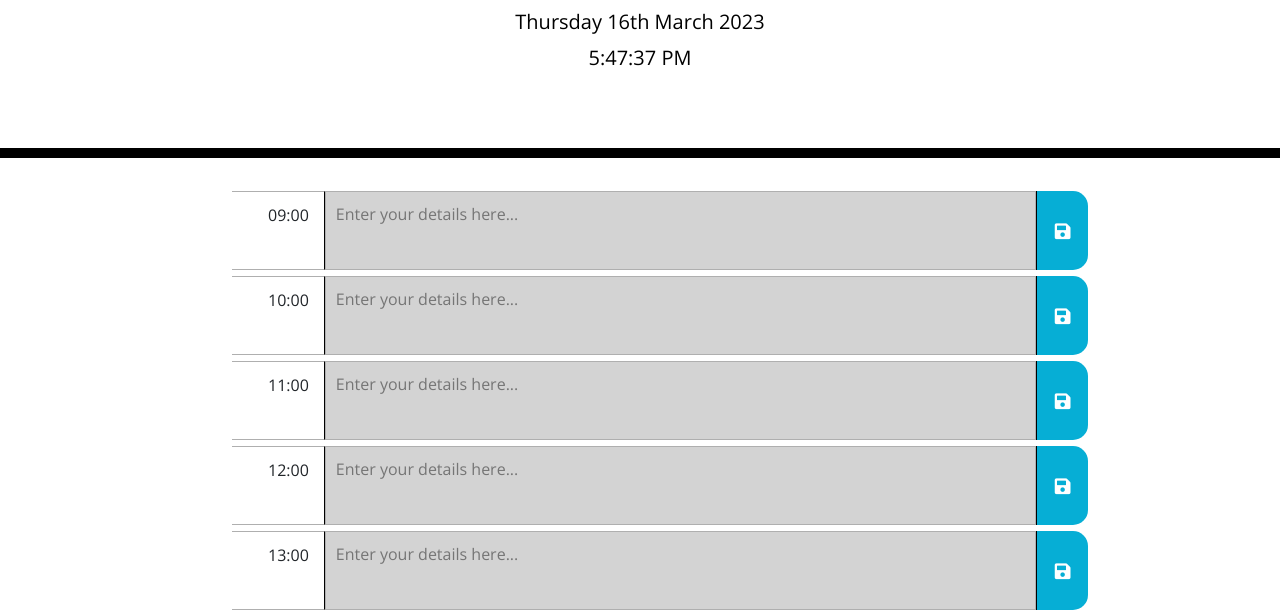
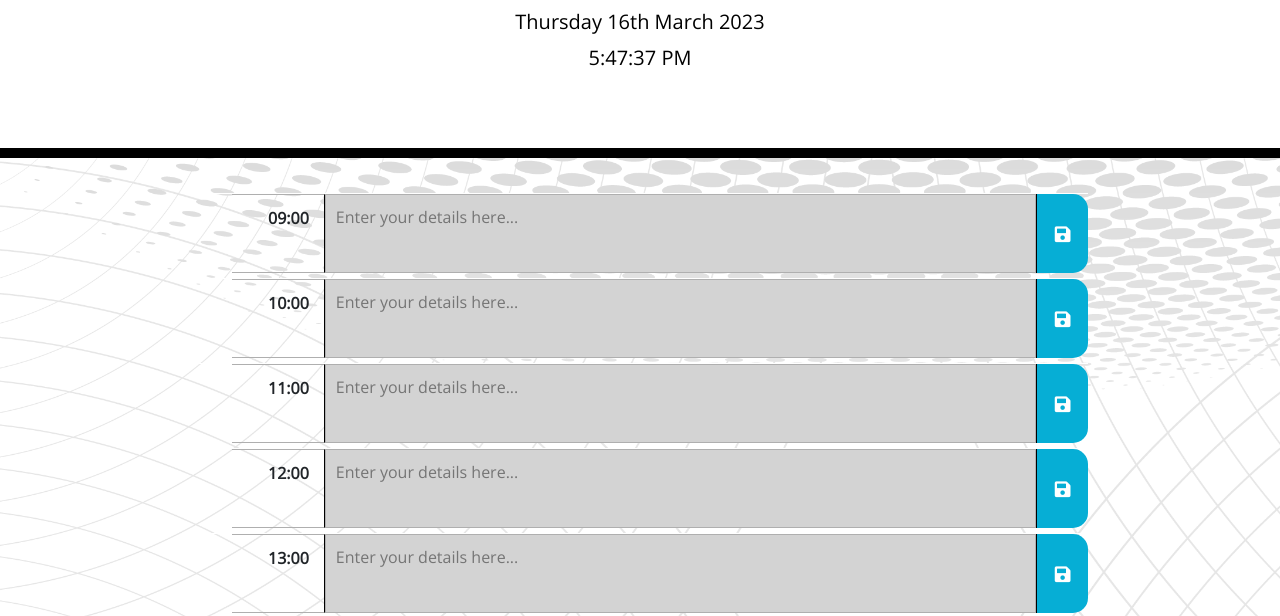
Before and after one commit to rhanciles/Work-Day-Scheduler, a plain HTML site: page index.html in a window 1280 px wide. Shown: the part 182-798 px from the top of the page. Drawn offline with nearby package versions, Linux system fonts and the light colour scheme.

Commit message:
Add background image
Add background image and adjust CSS properties.

```diff
--- a/assets/css/style.css
+++ b/assets/css/style.css
@@ -2,7 +2,7 @@ body {
   font-family: 'Open Sans', sans-serif;
   font-size: 16px;
   line-height: 1;
-  margin-bottom: 30px;
+  margin-bottom: 0px;
 }
 
 textarea {
@@ -24,6 +24,14 @@ textarea {
   color: black;
   border-radius: 0;
   border-bottom: 10px solid black;
+  margin-bottom: 0px;
+}
+
+#backDrop {
+  background-image: url(../images/vector-NOV-2020-22-grey-02.png);
+  background-size: cover;
+  padding-top: 30px;
+  padding-bottom: 30px;
 }
 
 .text-cell {
@@ -40,6 +48,7 @@ textarea {
   display: flex;
   flex-grow: 0.3;
   padding: 15px;
+  font-weight: bold;
   justify-content: right;
   border-right: 1px solid black;
   border-top: 1px solid rgb(175, 175, 175);
--- a/assets/js/script.js
+++ b/assets/js/script.js
@@ -14,13 +14,17 @@ update();
 
 // JSON.parse(localStorage.getItem("details")) || [];
 // console.log(cityRecall);
+// var details = localStorage.getItem('details');
+
 var details0 = localStorage.getItem('details0');
-// var details1 = localStorage.getItem('details1');
-// var details2 = localStorage.getItem('details3');
-// var details3 = localStorage.getItem('details3');
-// var details4 = localStorage.getItem('details4');
-// var details5 = localStorage.getItem('details5');
-// var details6 = localStorage.getItem('details6');
+var details1 = localStorage.getItem('details1');
+var details2 = localStorage.getItem('details3');
+var details3 = localStorage.getItem('details3');
+var details4 = localStorage.getItem('details4');
+var details5 = localStorage.getItem('details5');
+var details6 = localStorage.getItem('details6');
+var details7 = localStorage.getItem('details7');
+var details8 = localStorage.getItem('details8');
 
 console.log("P0: " + $(".text-field").val());
 
@@ -46,29 +50,26 @@ function renderSchedule() {
     // Use variables to dynamically replicate "newRow".
     var newRow = $('<ul class="time-row">');
     var timeCell = $('<li class="time-cell">');
-    var txtField = $("<div class='text-cell previous'>");
+    var txtField = $("<div class='text-cell present'>");
     var textCell = $('<textarea class="text-field" placeholder="Enter your details here..." name="details" rows="3">');
     var saveBtn = $('<li class="fas fa-save save-btn">');
     textCell.attr('id', 'details' + [i]);
-
-
 
     // Function to save text
     saveBtn.on('click', function (event) {
     event.preventDefault();
     console.log  ("saveBtn clicked!");
-    // details = $(".text-field").val();
     details = $(this).siblings(".text-cell").children(".text-field").val();
+    console.log ("details  = ", details);
     var detailsID = $(this).siblings(".text-cell").children(".text-field").attr('id');
-    console.log ("details  = ", details);
     localStorage.setItem(detailsID, details);
     // localStorage.setItem("details", JSON.stringify(details));
     // console.log(event)
     // saveText()
 
+    console.log("P1: " + $(".text-field").val());
     console.log("This is ID No: ", detailsID);
 
-    // console.log("P1: " + $(".text-field").val());
 });
 
     // Append new row to exixting block
@@ -83,7 +84,18 @@ function renderSchedule() {
         timeCell.text(('0')+timeGen+(':00'));
       }
 
-    // $("#details" + [i]).val(details).target;
+    // $(".text-field").val(details0).target;
+
+    $("#details0").val(details0);
+    $("#details1").val(details1);
+    $("#details2").val(details2);
+    $("#details3").val(details3);
+    $("#details4").val(details4);
+    $("#details5").val(details5);
+    $("#details6").val(details6);
+    $("#details7").val(details7);
+    $("#details8").val(details8);
+
 
 //-----------------------------------------------------
     // console.log(timeRow)
--- a/index.html
+++ b/index.html
@@ -29,14 +29,17 @@
       <p id="currentDay" class="lead"></p>
       <p id="currentTime" class="lead"></p>
     </header>
-    <div class="time-block">
+    <div id="backDrop">
+      <div class="time-block">
       <!-- Timeblocks go here -->
       <!-- <ul class="time-row temp-row">
         <li class="time-cell">Time</li>
         <textarea class="text-cell" id="schedule" placeholder="Enter your details here..." rows="3"></textarea>
         <li class="fas fa-save save-btn"></li>
       </ul> -->
+      </div>
     </div>
+
 
     <script src="https://cdnjs.cloudflare.com/ajax/libs/jquery/3.2.1/jquery.min.js"></script>
     <script src="https://cdnjs.cloudflare.com/ajax/libs/moment.js/2.24.0/moment.min.js"></script>
```
Also changed, not shown: assets/images/pngwing-5.png (added), assets/images/vecteezy_perspective-halftone-abstract-background-in-gray-color_8038803.png (added), assets/images/vecteezy_perspective-halftone-abstract-background-in-gray-color_8038803_A.png (added), assets/images/vector-NOV-2020-22-grey-02.png (added), assets/images/vector-NOV-2020-22-grey.png (added).
